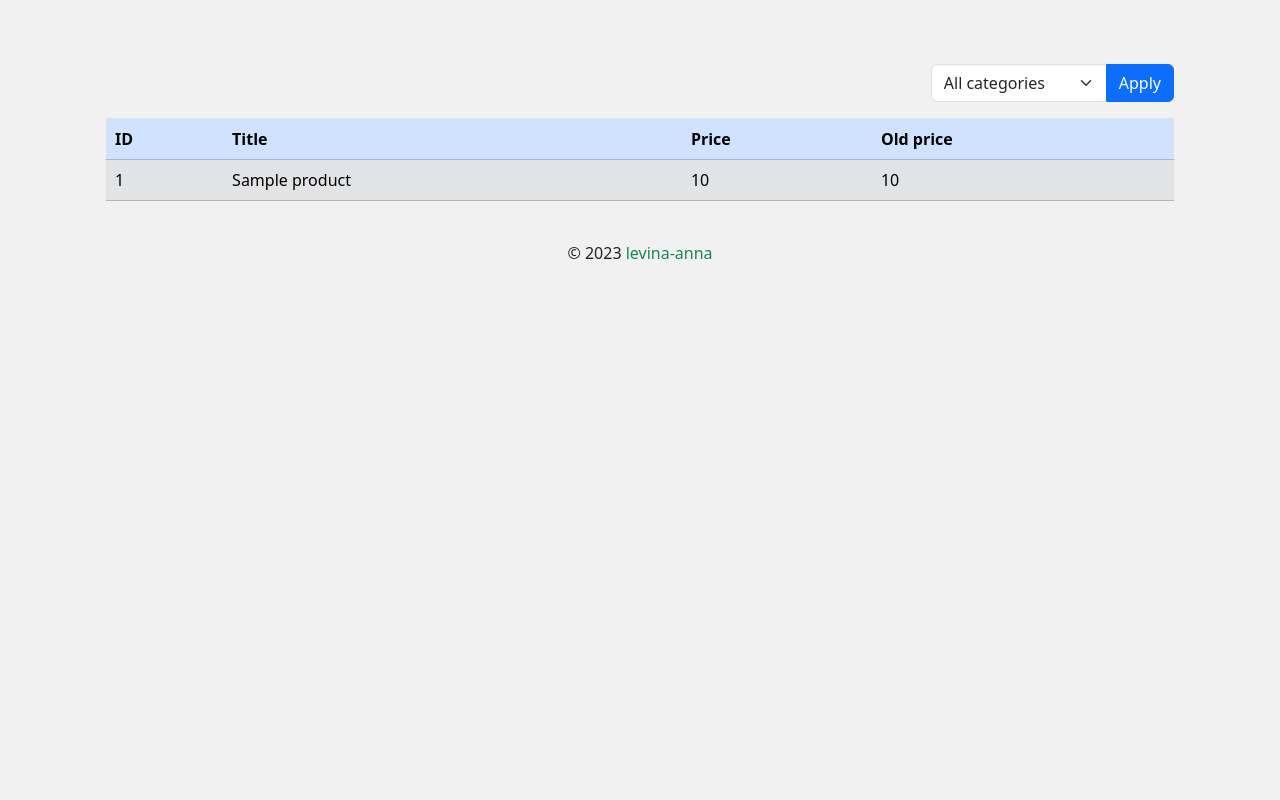
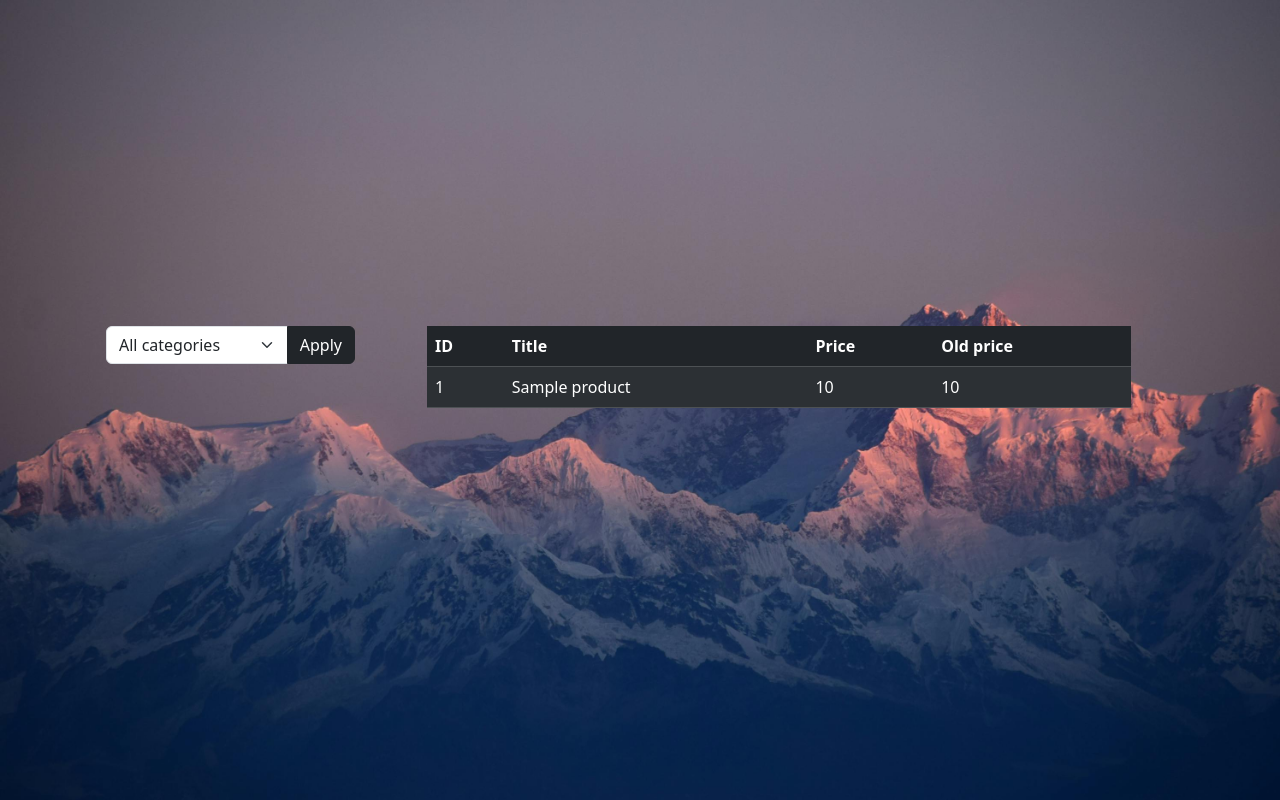
Before and after one commit to levina-anna/Bookstore, a Django app: template AdminPanel/DataTableApp/templates/DataTableApp/cost_table.html in a window 1280 px wide. Run offline with Django 3.2, Linux system fonts and the light colour scheme; the template is opened without the code that fills it: most values are stand-ins (such as "Sample title", 1, 10 or a date in 2020); some libraries are stand-ins or nearby versions.

Commit message:
Обновлены стили

```diff
--- a/AdminPanel/DataTableApp/static/DataTableApp/css/styles.css
+++ b/AdminPanel/DataTableApp/static/DataTableApp/css/styles.css
@@ -1,3 +1,25 @@
+html, body {
+    height: 100%;
+    margin: 0;
+    padding: 0;
+    overflow-x: hidden;
+    overflow-y: hidden;
+}
+
 body {
-    background: #f1f1f1;
+    background-size: cover;
+    background-position: center;
+    background-repeat: no-repeat;
+    min-height: 100vh;
+    display: flex;
+    align-items: center;
+    justify-content: center;
 }
+
+.container {
+    margin-top: -50px;
+}
+.content {
+    width: 100%;
+    max-width: 900px;
+}
--- a/AdminPanel/DataTableApp/templates/DataTableApp/base.html
+++ b/AdminPanel/DataTableApp/templates/DataTableApp/base.html
@@ -12,18 +12,14 @@
     <title>{{ title }}</title>
     <link type="text/css" href="{% static 'DataTableApp/css/styles.css' %}" rel="stylesheet">
 </head>
-<body>
+<body style="background-image: url('{% static 'DataTableApp/images/background.jpg' %}');">
 
-    <div class="container mt-4">
+    <div class="container">
         <main class="p-4">
             {% block content %}
             {% endblock %}
         </main>
     </div>
 
-    <footer class="text-center">
-        &copy; 2023 <a href="https://github.com/levina-anna" class="text-decoration-none link-success">levina-anna</a>
-    </footer>
-
 </body>
 </html>
--- a/AdminPanel/DataTableApp/templates/DataTableApp/cost_table.html
+++ b/AdminPanel/DataTableApp/templates/DataTableApp/cost_table.html
@@ -3,11 +3,14 @@
 
 {% block content %}
 
-<!-- Фильтр по категориям -->
-<div class="text-end mt-3 mb-3 justify-content-end d-flex">
+<!-- Ряд сетки для фильтра и таблицы -->
+<div class="row">
+
+    <!-- Колонка для фильтра -->
+    <div class="col-md-3 me-4">
         <form method="get">
             <div class="input-group">
-            <select class="form-select" name="category" id="category">
+                <select class="form-select flex-grow-1" name="category" id="category">
                     <option value="">All categories</option>
                     {% for category in categories %}
                         <option value="{{ category.category_id }}" {% if category.category_id == selected_category %}selected{% endif %}>
@@ -15,14 +18,15 @@
                         </option>
                     {% endfor %}
                 </select>
-            <button type="submit" class="btn btn-primary">Apply</button>
+                <button type="submit" class="btn btn-dark flex-shrink-0">Apply</button>
             </div>
         </form>
     </div>
 
-<!-- Таблица товаров -->
-<table border="1" class="table ">
-    <thead class="table-primary">
+    <!-- Колонка для таблицы -->
+    <div class="col-md-8 ms-4">
+        <table class="table table-dark table-striped">
+            <thead class="bg-primary text-white">
                 <tr>
                     <th>ID</th>
                     <th>Title</th>
@@ -30,16 +34,19 @@
                     <th>Old price</th>
                 </tr>
             </thead>
-    <tbody class="table-secondary">
+            <tbody class="bg-secondary text-white">
                 {% for product in products %}
                 <tr>
-            <td>{{product.id}}</td>
-            <td>{{product.title}}</td>
-            <td>{{product.price}}</td>
-            <td>{{product.old_price}}</td>
+                    <td>{{ product.id }}</td>
+                    <td>{{ product.title }}</td>
+                    <td>{{ product.price }}</td>
+                    <td>{{ product.old_price }}</td>
                 </tr>
                 {% endfor %}
             </tbody>
         </table>
+    </div>
+
+</div>
 
 {% endblock %}
```
Also changed, not shown: AdminPanel/DataTableApp/static/DataTableApp/images/background.jpg (added). Lines whose indentation alone changed are shown as unchanged.
